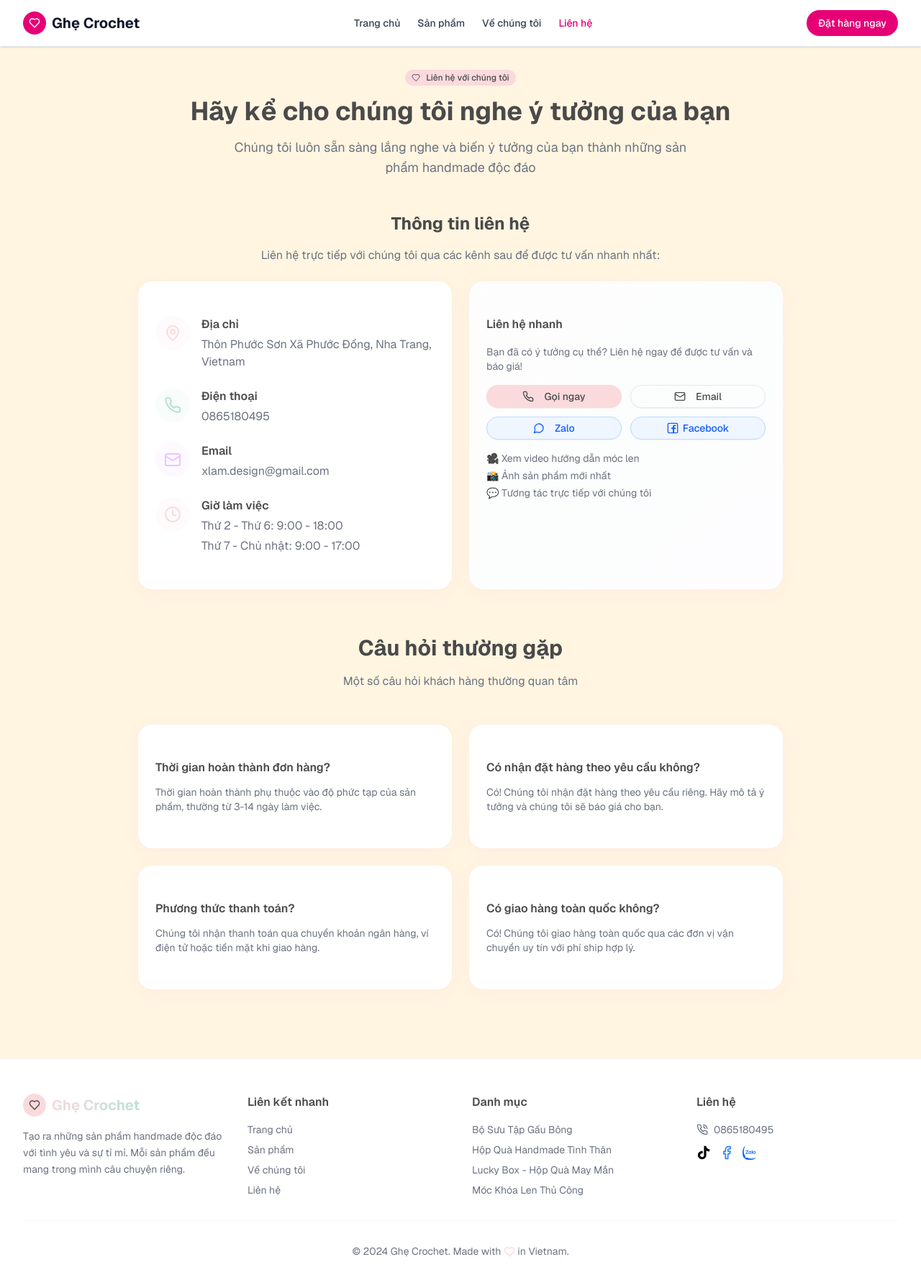
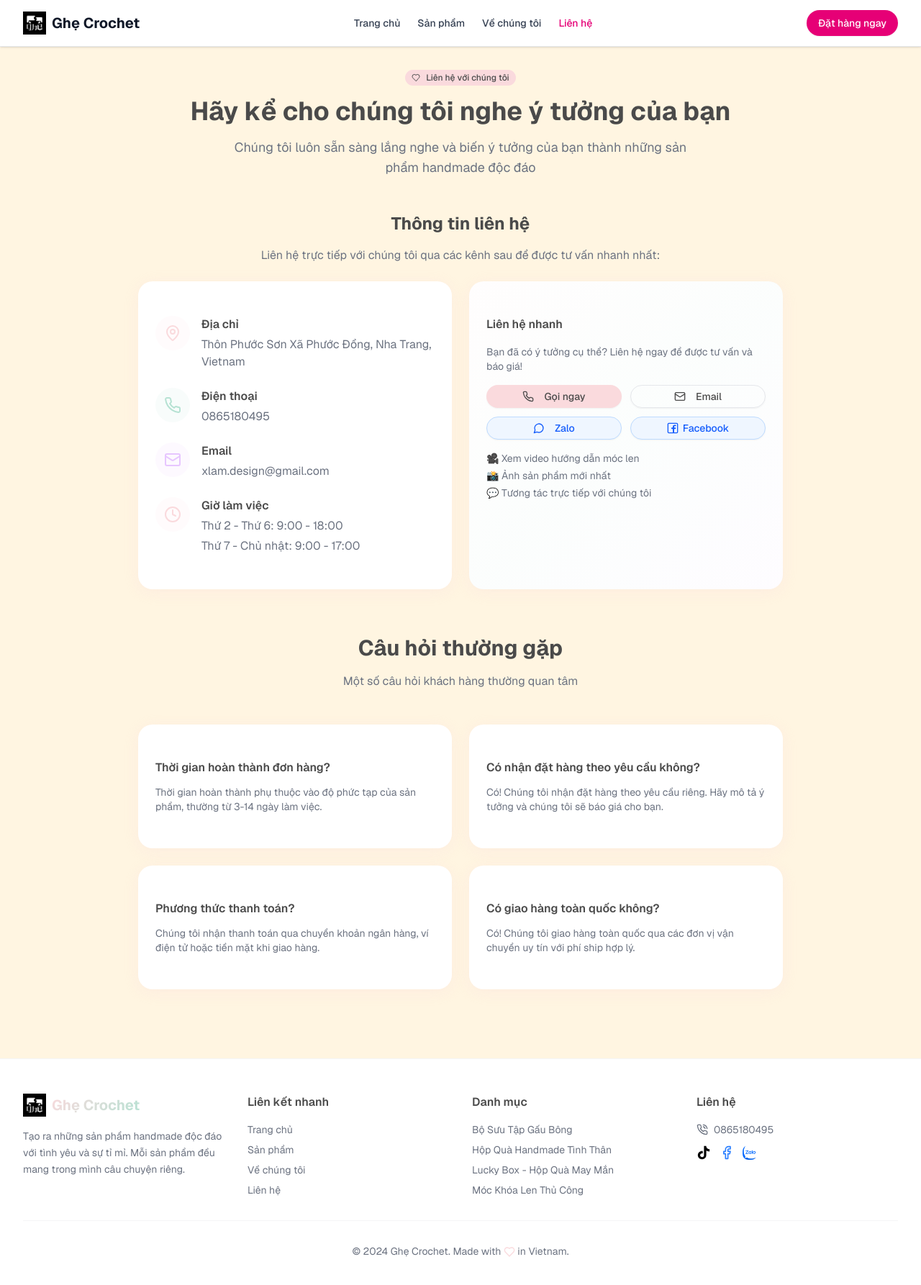
Before and after one commit to NgoTTrong/Ghe-Crochet, a Next.js app: page /contact in a window 1280 px wide. Shown: the top 1786 px of the page at 72% size. Built offline with nearby package versions, Linux system fonts and the light colour scheme.

Commit message:
fix: add logo

```diff
--- a/components/admin/admin-header.tsx
+++ b/components/admin/admin-header.tsx
@@ -14,6 +14,8 @@ import {
 import { usePathname, useRouter } from 'next/navigation';
 import { cn } from '@/lib/utils';
 import { logout } from '@/lib/auth';
+import logoImage from '@/public/logo.jpg';
+import Image from 'next/image';
 
 export function AdminHeader() {
   const pathname = usePathname();
@@ -44,9 +46,13 @@ export function AdminHeader() {
             href='/admin'
             className='flex items-center gap-2 font-bold text-xl'
           >
-            <div className='w-8 h-8 rounded-full bg-pink-600 flex items-center justify-center'>
-              <Heart className='w-4 h-4 text-white' />
-            </div>
+            <Image
+              src={logoImage}
+              alt='logo'
+              width={32}
+              height={32}
+              className='w-8 h-8'
+            />
             <span className='text-gray-900'>Ghẹ Crochet Admin</span>
           </Link>
 
--- a/components/footer.tsx
+++ b/components/footer.tsx
@@ -2,6 +2,7 @@ import Link from 'next/link';
 import { Heart, Facebook, PhoneCall } from 'lucide-react';
 import zaloImage from '@/public/zalo.png';
 import Image from 'next/image';
+import logoImage from '@/public/logo.jpg';
 
 export function Footer() {
   return (
@@ -14,9 +15,13 @@ export function Footer() {
               href='/'
               className='flex items-center gap-2 font-bold text-xl'
             >
-              <div className='w-8 h-8 rounded-full bg-primary flex items-center justify-center'>
-                <Heart className='w-4 h-4 text-primary-foreground' />
-              </div>
+              <Image
+                src={logoImage}
+                alt='logo'
+                width={32}
+                height={32}
+                className='w-8 h-8'
+              />
               <span className='gradient-text'>Ghẹ Crochet</span>
             </Link>
             <p className='text-sm text-muted-foreground leading-relaxed'>
--- a/components/header.tsx
+++ b/components/header.tsx
@@ -1,96 +1,116 @@
-"use client"
+'use client';
 
-import Link from "next/link"
-import { Button } from "@/components/ui/button"
-import { Heart, Menu, X } from "lucide-react"
-import { useState } from "react"
-import { usePathname } from "next/navigation"
-import { cn } from "@/lib/utils"
+import Link from 'next/link';
+import { Button } from '@/components/ui/button';
+import { Heart, Menu, X } from 'lucide-react';
+import { useState } from 'react';
+import { usePathname } from 'next/navigation';
+import { cn } from '@/lib/utils';
+import Image from 'next/image';
+import logoImage from '@/public/logo.jpg';
 
 export function Header() {
-  const [isMenuOpen, setIsMenuOpen] = useState(false)
-  const pathname = usePathname()
+  const [isMenuOpen, setIsMenuOpen] = useState(false);
+  const pathname = usePathname();
 
   const navigation = [
-    { name: "Trang chủ", href: "/" },
-    { name: "Sản phẩm", href: "/products" },
-    { name: "Về chúng tôi", href: "/about" },
-    { name: "Liên hệ", href: "/contact" },
-  ]
+    { name: 'Trang chủ', href: '/' },
+    { name: 'Sản phẩm', href: '/products' },
+    { name: 'Về chúng tôi', href: '/about' },
+    { name: 'Liên hệ', href: '/contact' },
+  ];
 
   return (
-    <header className="sticky top-0 z-50 w-full border-b bg-white shadow-sm">
-      <div className="container mx-auto px-4 sm:px-6 lg:px-8">
-        <div className="flex h-16 items-center justify-between">
+    <header className='sticky top-0 z-50 w-full border-b bg-white shadow-sm'>
+      <div className='container mx-auto px-4 sm:px-6 lg:px-8'>
+        <div className='flex h-16 items-center justify-between'>
           {/* Logo */}
-          <Link href="/" className="flex items-center gap-2 font-bold text-xl">
-            <div className="w-8 h-8 rounded-full bg-pink-600 flex items-center justify-center">
-              <Heart className="w-4 h-4 text-white" />
-            </div>
-            <span className="text-gray-900">Ghẹ Crochet</span>
+          <Link href='/' className='flex items-center gap-2 font-bold text-xl'>
+            <Image
+              src={logoImage}
+              alt='logo'
+              width={32}
+              height={32}
+              className='w-8 h-8'
+            />
+            <span className='text-gray-900'>Ghẹ Crochet</span>
           </Link>
 
           {/* Desktop Navigation */}
-          <nav className="hidden md:flex items-center gap-6">
+          <nav className='hidden md:flex items-center gap-6'>
             {navigation.map((item) => {
-              const isActive = pathname === item.href || (item.href !== "/" && pathname.startsWith(item.href))
+              const isActive =
+                pathname === item.href ||
+                (item.href !== '/' && pathname.startsWith(item.href));
 
               return (
                 <Link
                   key={item.name}
                   href={item.href}
                   className={cn(
-                    "text-sm font-medium transition-colors hover:text-pink-600",
-                    isActive ? "text-pink-600" : "text-gray-700",
+                    'text-sm font-medium transition-colors hover:text-pink-600',
+                    isActive ? 'text-pink-600' : 'text-gray-700'
                   )}
                 >
                   {item.name}
                 </Link>
-              )
+              );
             })}
           </nav>
 
           {/* Contact Button */}
-          <div className="hidden md:flex items-center gap-4">
-            <Button asChild className="bg-pink-600 hover:bg-pink-700 text-white rounded-full">
-              <Link href="/contact">Đặt hàng ngay</Link>
+          <div className='hidden md:flex items-center gap-4'>
+            <Button
+              asChild
+              className='bg-pink-600 hover:bg-pink-700 text-white rounded-full'
+            >
+              <Link href='/contact'>Đặt hàng ngay</Link>
             </Button>
           </div>
 
           {/* Mobile Menu Button */}
           <Button
-            variant="ghost"
-            size="sm"
-            className="md:hidden text-gray-700"
+            variant='ghost'
+            size='sm'
+            className='md:hidden text-gray-700'
             onClick={() => setIsMenuOpen(!isMenuOpen)}
           >
-            {isMenuOpen ? <X className="w-5 h-5" /> : <Menu className="w-5 h-5" />}
+            {isMenuOpen ? (
+              <X className='w-5 h-5' />
+            ) : (
+              <Menu className='w-5 h-5' />
+            )}
           </Button>
         </div>
 
         {/* Mobile Navigation */}
         {isMenuOpen && (
-          <div className="md:hidden py-4 border-t border-gray-200">
-            <nav className="flex flex-col gap-4">
+          <div className='md:hidden py-4 border-t border-gray-200'>
+            <nav className='flex flex-col gap-4'>
               {navigation.map((item) => {
-                const isActive = pathname === item.href || (item.href !== "/" && pathname.startsWith(item.href))
+                const isActive =
+                  pathname === item.href ||
+                  (item.href !== '/' && pathname.startsWith(item.href));
 
                 return (
                   <Link
                     key={item.name}
                     href={item.href}
                     className={cn(
-                      "text-sm font-medium transition-colors hover:text-pink-600",
-                      isActive ? "text-pink-600" : "text-gray-700",
+                      'text-sm font-medium transition-colors hover:text-pink-600',
+                      isActive ? 'text-pink-600' : 'text-gray-700'
                     )}
                     onClick={() => setIsMenuOpen(false)}
                   >
                     {item.name}
                   </Link>
-                )
+                );
               })}
-              <Button asChild className="bg-pink-600 hover:bg-pink-700 text-white rounded-full w-fit">
-                <Link href="/contact" onClick={() => setIsMenuOpen(false)}>
+              <Button
+                asChild
+                className='bg-pink-600 hover:bg-pink-700 text-white rounded-full w-fit'
+              >
+                <Link href='/contact' onClick={() => setIsMenuOpen(false)}>
                   Đặt hàng ngay
                 </Link>
               </Button>
@@ -99,5 +119,5 @@ export function Header() {
         )}
       </div>
     </header>
-  )
+  );
 }
```
Also changed, not shown: public/logo.jpg (added).
